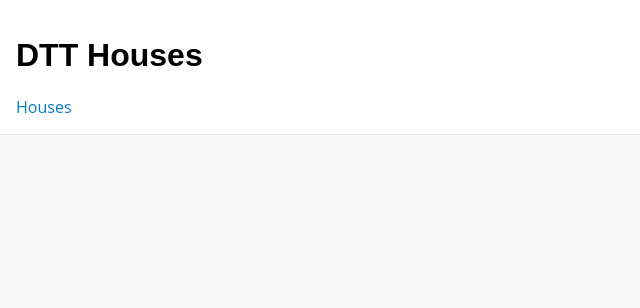
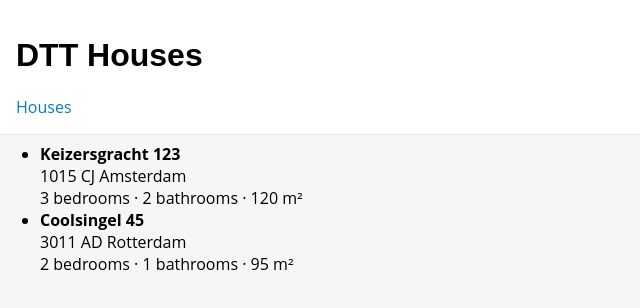
Before and after one commit to AnassAzdad/DTT-frontend-assignment, a Vue app: page / in a window 1280 px wide. Shown: the top 308 px of the page, without its empty margins (0-640 px from the left). Built offline with nearby package versions, Linux system fonts and the light colour scheme.

Commit message:
Add houses store and display dummy listings on homepage

```diff
--- /dev/null
+++ b/src/stores/houses.store.js
@@ -0,0 +1,30 @@
+import { defineStore } from 'pinia'
+
+export const useHousesStore = defineStore('houses', {
+  state: () => ({
+    houses: [
+      {
+        id: 1,
+        address: 'Keizersgracht 123',
+        postalCode: '1015 CJ',
+        city: 'Amsterdam',
+        price: 750000,
+        size: 120,
+        bedrooms: 3,
+        bathrooms: 2,
+        image: 'https://via.placeholder.com/300x200'
+      },
+      {
+        id: 2,
+        address: 'Coolsingel 45',
+        postalCode: '3011 AD',
+        city: 'Rotterdam',
+        price: 520000,
+        size: 95,
+        bedrooms: 2,
+        bathrooms: 1,
+        image: 'https://via.placeholder.com/300x200'
+      }
+    ]
+  })
+})
--- a/src/views/HomeView.vue
+++ b/src/views/HomeView.vue
@@ -1,9 +1,27 @@
 <template>
-  <h2>Houses</h2>
+  <section>
+    <h2>Houses</h2>
+
+    <ul>
+      <li v-for="house in houses" :key="house.id">
+        <strong>{{ house.address }}</strong><br />
+        {{ house.postalCode }} {{ house.city }}<br />
+        {{ house.bedrooms }} bedrooms · {{ house.bathrooms }} bathrooms · {{ house.size }} m²
+      </li>
+    </ul>
+  </section>
 </template>
 
 <script>
+import { useHousesStore } from '../stores/houses.store'
+
 export default {
-  name: 'HomeView'
+  name: 'HomeView',
+  setup() {
+    const housesStore = useHousesStore()
+    return {
+      houses: housesStore.houses
+    }
+  }
 }
 </script>
```
